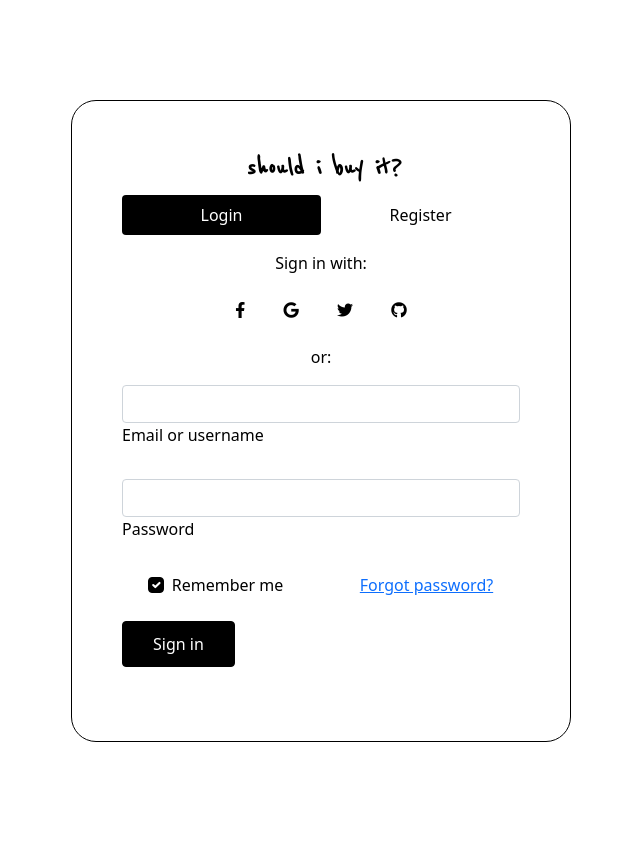
After one commit to narmirarmi/CITS3403_Group_Project, a Flask app: page /login in a window 1280 px wide. The commit adds this page. Shown: the whole page, without its empty margins (319-959 px from the left). Run offline with Flask 3, Linux system fonts and the light colour scheme.

Commit message:
refactored most files to include head.html and removed duplicate header code from most files
Signed-off-by: maxy <maxyslater@pm.me>

```diff
--- a/app.py
+++ b/app.py
@@ -12,14 +12,11 @@ app.secret_key = "secret_key"
 app.config['SQLALCHEMY_DATABASE_URI'] = 'sqlite:///should_i_buy_it.db'
 db.init_app(app)
 
-
-
 def get_image_filenames():
     images_dir = os.path.join(app.static_folder, 'images')
     return [filename for filename in os.listdir(images_dir)]
 
 image_filenames = get_image_filenames()
-
 
 @app.route('/')
 def home():
@@ -29,9 +26,11 @@ def home():
     if poll_data is None:
         poll_data = {image_name: {'yes': 0, 'no': 0} for image_name in image_filenames}
         session['poll_data'] = poll_data
-
     return render_template('index.html', images=image_filenames, poll_data=poll_data)
 
+@app.route('/login')
+def login():
+    return render_template('login.html')
 
 @app.route('/register', methods=['POST'])
 def register():
--- a/database/routes.py
+++ b/database/routes.py
@@ -0,0 +1 @@
+# why is this empty
--- a/static/css/styles.css
+++ b/static/css/styles.css
@@ -4,11 +4,12 @@ body {
 }
 
 .logo h1 {
-    margin-left: 20px;
+    margin-left: 30px;
     font-family: "Reenie Beanie", cursive;
     font-weight: 800;
+    font-size: 30px;
     font-style: normal;
-    font-size: 30px;
+    text-align: center;
 }
 
 .login-page {
--- a/templates/login.html
+++ b/templates/login.html
@@ -1,28 +1,24 @@
 <!DOCTYPE html>
 <html lang="en">
 
+<!-- resources/head.html has all the core heading layouts -->
+{% include "resources/head.html" %}
+
 <head>
     <title>should i buy it? | Login</title>
-    <meta charset="utf-8">
-    <link rel="shortcut icon" href="/static/images/favicon.png" type="image/x-icon">
-    <meta name="viewport" content="width=device-width, initial-scale=1">
-    <link rel="preconnect" href="https://fonts.googleapis.com">
-    <link rel="preconnect" href="https://fonts.gstatic.com" crossorigin>
+    <script src="static/js/registerUser.js"></script>
     <link href="https://fonts.googleapis.com/css2?family=Reenie+Beanie&display=swap" rel="stylesheet">
-    <link href="https://cdn.jsdelivr.net/npm/bootstrap@5.1.1/dist/css/bootstrap.min.css" rel="stylesheet">
-    <script src="https://cdn.jsdelivr.net/npm/bootstrap@5.1.1/dist/js/bootstrap.bundle.min.js"></script>
-    <link href="https://cdnjs.cloudflare.com/ajax/libs/font-awesome/5.15.4/css/all.min.css" rel="stylesheet">
-    <script src="https://ajax.googleapis.com/ajax/libs/jquery/3.6.0/jquery.min.js"></script>
-    <script src="/static/js/userRegistration/registerUser.js"></script>
-
-    <link href="/static/css/styles.css" rel="stylesheet">
     <!--Update Directory-->
 </head>
 
 <body>
     <div class="login-page">
-        <div class="logo">
-            <h1>should i buy it?</h1>
+        <div class="container-fluid">
+            <div class="row w-100 justify-items-center">
+                <div class="logo">
+                    <h1> should i buy it? </h1>
+                </div>
+            </div>
         </div>
         <!-- Pills navs -->
         <ul class="nav nav-pills nav-justified mb-3" id="ex1" role="tablist">
@@ -173,9 +169,6 @@
         </div>
         <!-- Pills content -->
     </div>
-    <script src="https://ajax.googleapis.com/ajax/libs/jquery/1.12.4/jquery.min.js"></script>
-    <script src="https://code.jquery.com/jquery-3.6.0.min.js"></script>
-    <script src="/static/js/script.js"></script>
 </body>
 
 </html>
--- /dev/null
+++ b/templates/resources/head.html
@@ -0,0 +1,30 @@
+<head>
+        <meta charset="UTF-8">
+        <meta name="viewport" content="width=device-width, initial-scale=1.0">
+
+        <!-- jQuery -->
+        <script src="https://ajax.googleapis.com/ajax/libs/jquery/3.6.0/jquery.min.js"></script>
+
+        <!-- Bootstrap CSS -->
+        <link href="https://cdn.jsdelivr.net/npm/bootstrap@5.1.1/dist/css/bootstrap.min.css" rel="stylesheet">
+
+        <!-- Bootstrap JS -->
+        <script src="https://cdn.jsdelivr.net/npm/bootstrap@5.1.1/dist/js/bootstrap.bundle.min.js"></script>
+
+        <!-- Bootstrap Icons -->
+        <link href="https://cdn.jsdelivr.net/npm/bootstrap-icons@1.11.3/font/bootstrap-icons.min.css" rel="stylesheet" >
+        <link rel="shortcut icon" href="static/images/favicon.png" type="image/x-icon">
+
+        <!-- Your custom CSS -->
+        <link href="{{ url_for('static', filename='css/custom.css') }}" rel="stylesheet" type="text/css">
+        <link href="{{ url_for('static', filename='css/colors.css') }}" rel="stylesheet" type="text/css">
+        <link href="{{ url_for('static', filename='css/styles.css') }}" rel="stylesheet" type="text/css">
+
+        <!-- Fonts -->
+        <link rel="preconnect" href="https://fonts.googleapis.com">
+        <link rel="preconnect" href="https://fonts.gstatic.com" crossorigin>
+        <link href="https://cdnjs.cloudflare.com/ajax/libs/font-awesome/5.15.4/css/all.min.css" rel="stylesheet">
+
+        <!-- Your custom JavaScript files -->
+
+</head>
--- a/testwidget.py
+++ b/testwidget.py
@@ -4,7 +4,7 @@ app = Flask(__name__)
 
 @app.route('/')
 def index():
-    return render_template('WidgetTester.html', widget="poll/PollWidget.html", script="js/LoadPollData.js")
+    return render_template('test/WidgetTester.html', widget="poll/PollWidget.html", script="js/LoadPollData.js")
 
 if __name__ == '__main__':
     app.run(debug=True)
```
Also changed, not shown: database/models.py (+5 -5 lines), database/populate_db.py (+10 -8 lines), templates/head.html (deleted, +0 -26 lines), templates/index.html (+4 -9 lines), templates/profile.html (+5 -14 lines), templates/test/WidgetTester.html (renamed from templates/WidgetTester.html, +1 -1 lines), static/js/registerUser.js (renamed from static/js/userRegistration/registerUser.js), 1 other file.
